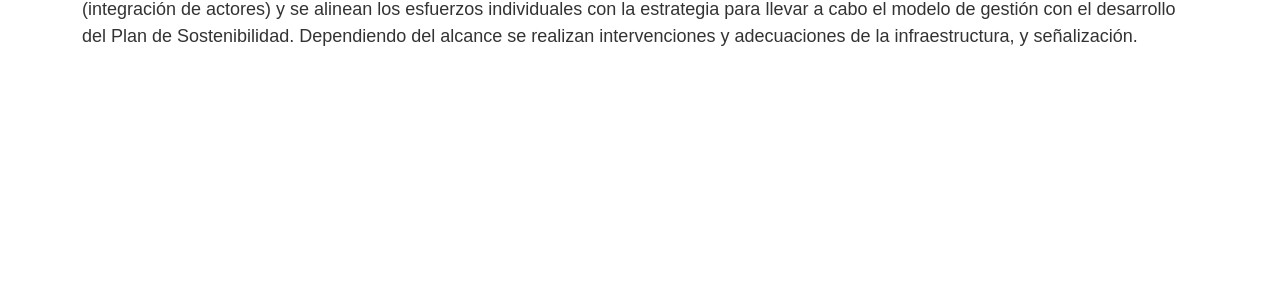
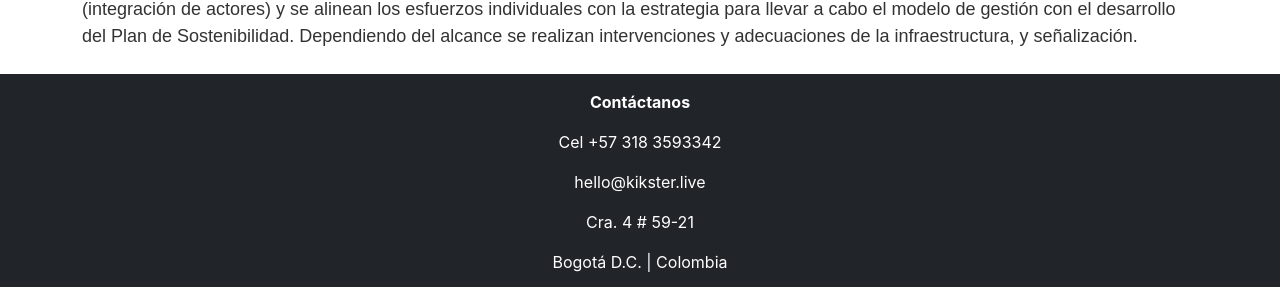
Before and after one commit to SeaBa55/kikster, a React (Create React App) app: page /about in a window 1280 px wide. Shown: the part 2673-2960 px from the top of the page. Before the commit the page ends 2747 px from the top, so only its background shows below. Built offline with nearby package versions, Linux system fonts and the light colour scheme.

Commit message:
added basic contacts

```diff
--- a/src/App.js
+++ b/src/App.js
@@ -27,7 +27,7 @@ function App() {
       <div className="page-content">
         <Outlet context={[isMobile, setIsMobile]}/>
       </div>
-      {/* <Footer/> */}
+      <Footer/>
     </div>
   );
 }
--- a/src/components/footer/index.js
+++ b/src/components/footer/index.js
@@ -3,13 +3,29 @@ import './style.css';
 
 const Footer = () => {
     return (
-        <footer className="footer bg-light fixed-bottom">
-            <div className="footer-container d-flex justify-content-center">
-                {/* <!-- Site version info --> */}
-                <span className="my-foot-text">© 2022 v1.0 - updated: 09/29</span>
-            </div>
+        // <footer className="footer bg-light fixed-bottom">
+        //     <div className="footer-container d-flex justify-content-center">
+        //         {/* <!-- Site version info --> */}
+        //         <span className="my-foot-text">© 2022 v1.0 - updated: 09/29</span>
+        //     </div>
+        // </footer>
+
+        <footer className="footer bg-dark pt-3">
+                <div className="d-flex row justify-content-center">
+                    <p className="fw-bold ">Contáctanos</p>
+                    <p>Cel +57 318 3593342</p>
+                    <p>hello@kikster.live</p>
+                    <p>Cra. 4 # 59-21</p>
+                    <p>Bogotá D.C. | Colombia</p>
+                </div>
+
         </footer>
     );
 }
 
 export default Footer;
+
+// Cra. 4 # 59-21
+// Cel +57 318 3593342
+// hello@kikster.live
+// Bogotá D.C. | Colombia
--- a/src/components/footer/style.css
+++ b/src/components/footer/style.css
@@ -39,21 +39,21 @@
     /* background-image: linear-gradient(rgba(255, 255, 255, 0), rgb(41, 41, 41), rgba(255, 255, 255, 0)); */
 
     /* background-color: brown; */
-    position: absolute;
+    /* position: absolute;
     left: 0;
     bottom: 0;
-    width: 100%;
+    width: 100%; */
 
     /* Set the fixed height of the footer here */
-    height: 56px;
+    /* height: 56px; */
 
     /* Vertically center the text there */
-    line-height: 55px;
+    /* line-height: 55px;  */
 
     /* Text color not active since it is muted */
-    color: black;
-    text-align: center;
-    font-size: 12px;
+    color: white;
+    /* text-align: center; */
+    /* font-size: 12px; */
 }
 
 /* Contact popover arrow offset */
```
